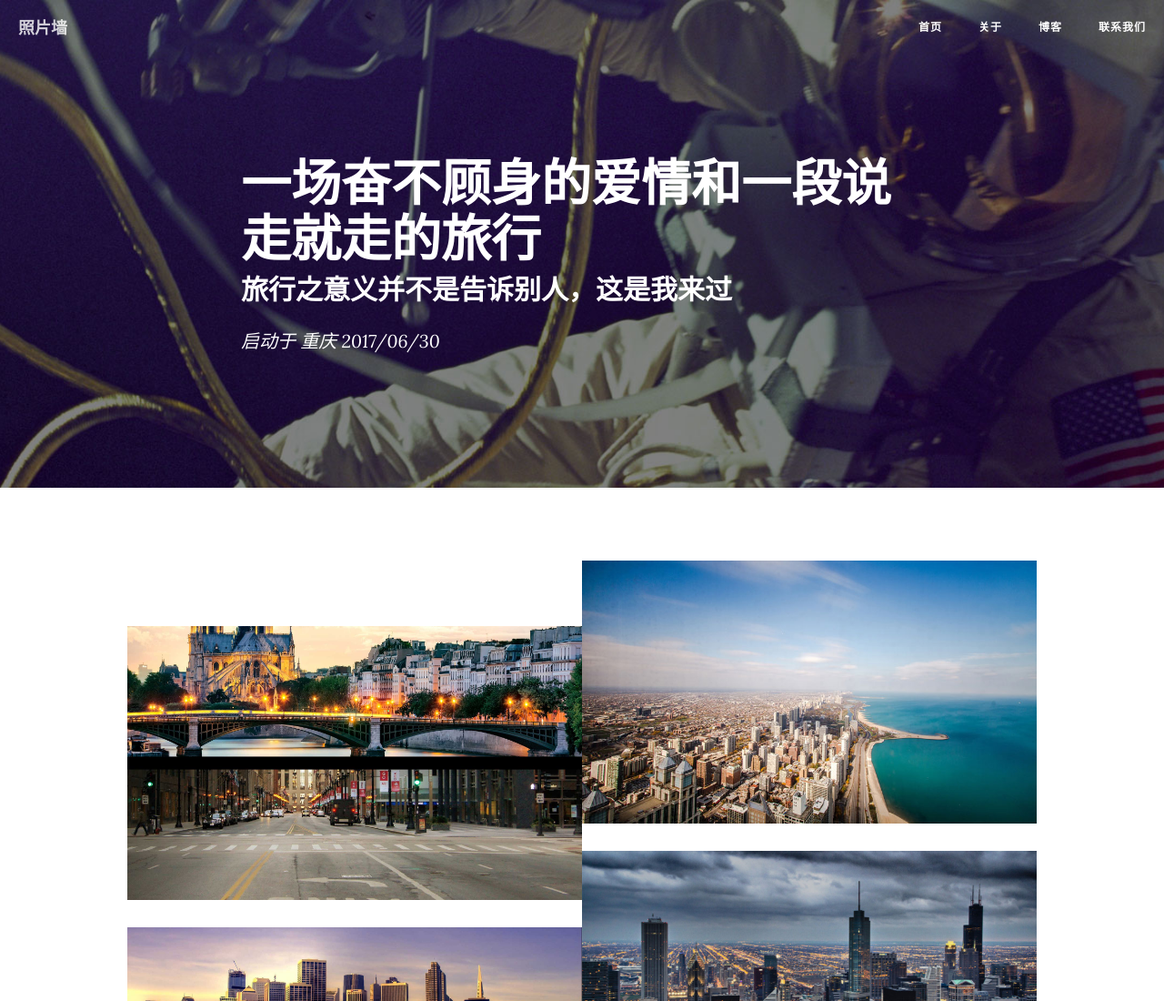
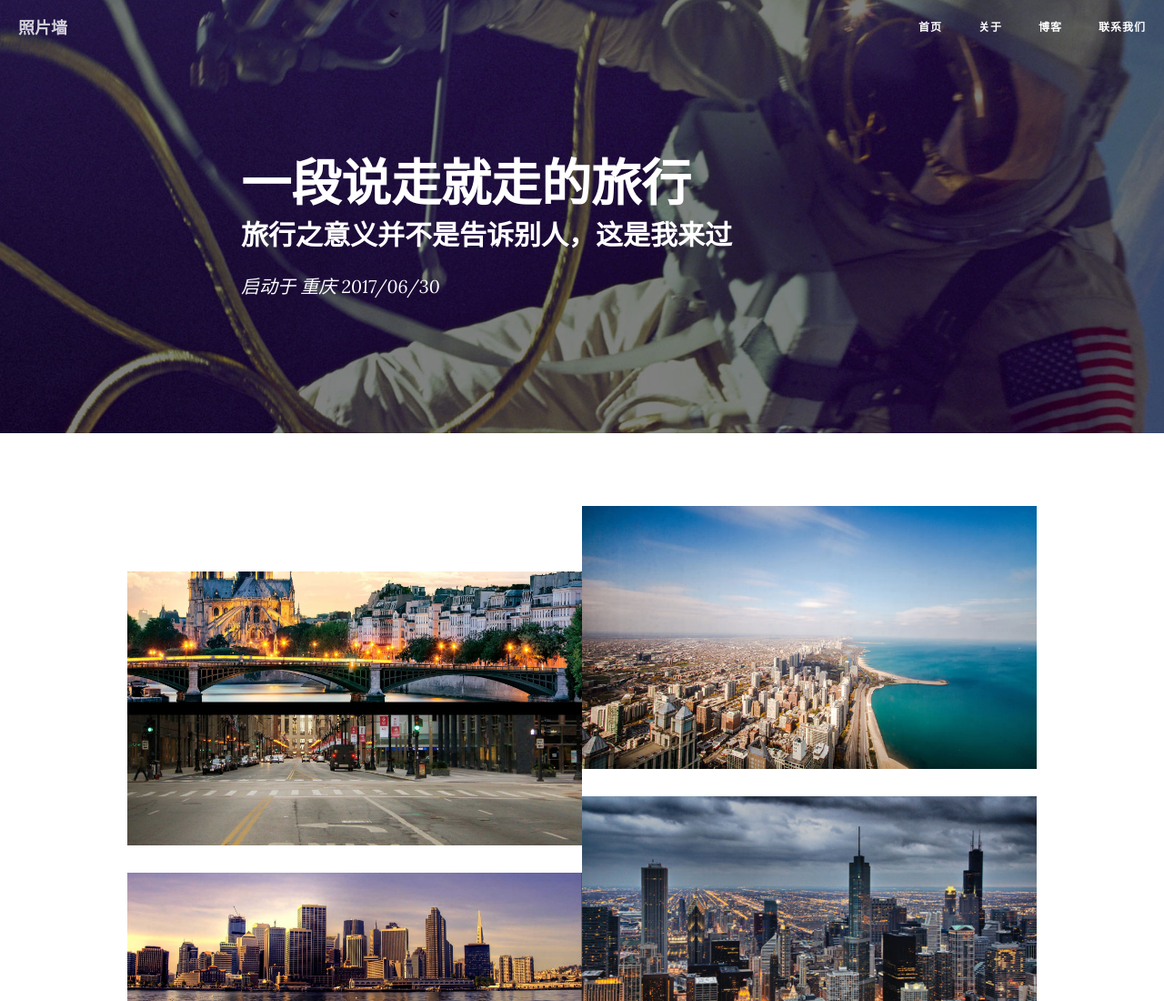
Before and after one commit to ccyilia/GirlscodingDayDemo, a website: page post.html in a window 1280 px wide. Shown: the top 1100 px of the page at 91% size. Drawn offline with nearby package versions, Linux system fonts and the light colour scheme.

Commit message:
modify post.html
1、修改文字

```diff
--- a/post.html
+++ b/post.html
@@ -76,7 +76,7 @@
             <div class="row">
                 <div class="col-lg-8 col-lg-offset-2 col-md-10 col-md-offset-1">
                     <div class="post-heading">
-                        <h1>一场奋不顾身的爱情和一段说走就走的旅行</h1>
+                        <h1>一段说走就走的旅行</h1>
                         <h2 class="subheading">旅行之意义并不是告诉别人，这是我来过</h2>
                         <span class="meta">启动于 <a href="#">重庆</a> 2017/06/30</span>
                     </div>
```
